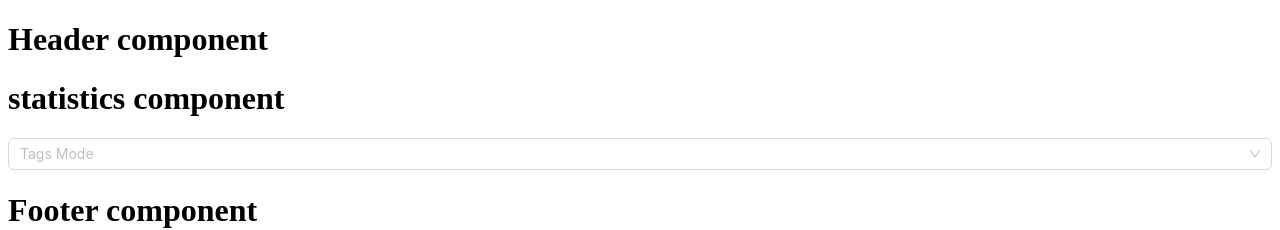
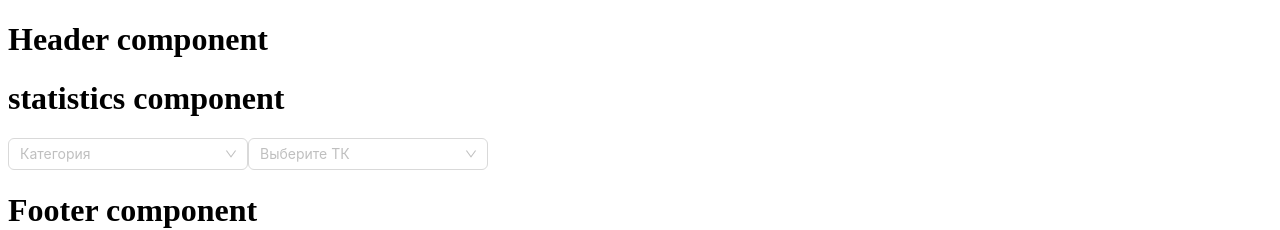
Before and after one commit to Lentyan/frontend, a Next.js app: page /statistics in a window 1280 px wide. Shown: the top 230 px of the page. Built offline with nearby package versions, Linux system fonts and the light colour scheme; no server answers.

Commit message:
feat: add select category

```diff
--- /dev/null
+++ b/src/components/SelectCategory/index.tsx
@@ -0,0 +1,48 @@
+'use client';
+
+import { Button, Select } from 'antd';
+import { useState } from 'react';
+import useGetAllCategories from '@/hooks/useGetAllCategories';
+
+export default function SelectCategory() {
+  const [selectedValues, setSelectedValues] = useState<string[]>([]);
+  console.log('SelectCategory');
+  const { allData } = useGetAllCategories();
+  const options = allData.map(category => ({
+    value: category,
+    label: category,
+  }));
+  const handleChange = (values: string[]) => {
+    setSelectedValues(values);
+    console.log(`selected ${values}`);
+  };
+  const handleClear = () => {
+    setSelectedValues([]);
+    console.log('Список очищен!');
+  };
+
+  return (
+    <>
+      <Select
+        mode="tags"
+        value={selectedValues}
+        placeholder="Категория"
+        onChange={handleChange}
+        options={options}
+        style={{ width: 240 }}
+        dropdownRender={(menu) => (
+          <div>
+            {menu}
+            <Button
+              type="link"
+              onClick={handleClear}
+              style={{ display: 'block', textAlign: 'center', padding: '4px' }}
+            >
+              Очистить
+            </Button>
+          </div>
+        )}
+      />
+    </>
+  );
+}
--- /dev/null
+++ b/src/components/SelectShop/index.tsx
@@ -0,0 +1,45 @@
+import { Button, Select } from 'antd';
+import { useState } from 'react';
+import useGetAllShops from '@/hooks/useGetAllShops';
+
+export default function SelectShop() {
+  console.log('SelectShop');
+  const { allData } = useGetAllShops(1, 20);
+  const [selectedValues, setSelectedValues] = useState<string[]>([]);
+  const options = allData.map(shop => ({
+    value: shop.id.toString(),
+    label: shop.store,
+  }));
+  const handleChange = (values: string[]) => {
+    setSelectedValues(values);
+    console.log(`selected ${values}`);
+  };
+
+  const handleClear = () => {
+    setSelectedValues([]);
+    console.log('Список очищен!');
+  };
+
+  return (
+    <Select
+      mode="tags"
+      value={selectedValues}
+      placeholder="Выберите ТК"
+      onChange={handleChange}
+      options={options}
+      style={{ width: 240 }}
+      dropdownRender={(menu) => (
+        <div>
+          {menu}
+          <Button
+            type="link"
+            onClick={handleClear}
+            style={{ display: 'block', textAlign: 'center', padding: '4px' }}
+          >
+            Очистить
+          </Button>
+        </div>
+      )}
+    />
+  );
+}
--- a/src/components/StatisticsSearch/index.tsx
+++ b/src/components/StatisticsSearch/index.tsx
@@ -1,52 +1,14 @@
 'use client';
-
-import { Button, Select } from 'antd';
-import useGetAllShops from '@/hooks/useGetAllShops';
-import { useState } from 'react';
+import SelectShop from '@/components/SelectShop';
+import SelectCategory from '@/components/SelectCategory';
 
 export default function StatisticsSearch() {
-  const { allShops, isLoading, isError } = useGetAllShops();
-  console.log(allShops, isLoading, isError);
-  const [selectedValues, setSelectedValues] = useState<string[]>([]);
-  const options = allShops.map(shop => ({
-    value: shop.id.toString(),
-    label: shop.store,
-  }));
-  const handleChange = (values: string[]) => {
-    setSelectedValues(values);
-    console.log(`selected ${values}`);
-  };
-
-  const handleClear = () => {
-    setSelectedValues([]);
-    console.log('Список очищен!');
-  };
-
+  console.log('StatisticsSearch');
   return (
     <>
       <form>
-        <Select
-          mode="tags"
-          value={selectedValues}
-          style={{
-            width: '100%',
-          }}
-          placeholder="Tags Mode"
-          onChange={handleChange}
-          options={options}
-          dropdownRender={(menu) => (
-            <div>
-              {menu}
-              <Button
-                type="link"
-                onClick={handleClear}
-                style={{ display: 'block', textAlign: 'center', padding: '4px' }}
-              >
-                Очистить
-              </Button>
-            </div>
-          )}
-        />
+        <SelectCategory/>
+        <SelectShop/>
       </form>
     </>
   );
--- /dev/null
+++ b/src/hooks/useGetAllCategories.tsx
@@ -0,0 +1,17 @@
+'use client';
+
+import { useEffect, useState } from 'react';
+import { useGetCategoriesQuery } from '@/redux/lenta/lenta.api';
+
+export default function useGetAllCategories() {
+  const [allData, setAllData] = useState<string[]>([]);
+  const { data, isLoading, isError } = useGetCategoriesQuery();
+
+  useEffect(() => {
+    if (!isLoading && data && data?.categories) {
+      setAllData((prevData) => [...prevData, ...data.categories]);
+    }
+  }, [data, isLoading]);
+
+  return { allData, isError, isLoading };
+}
--- a/src/hooks/useGetAllShops.tsx
+++ b/src/hooks/useGetAllShops.tsx
@@ -1,21 +1,23 @@
 'use client';
 
 import { useEffect, useState } from 'react';
+import { Shop } from '@/interfaces/Shop';
 import { useGetShopsQuery } from '@/redux/lenta/lenta.api';
 
-export default function useGetAllShops() {
-  const [allShops, setAllShops] = useState<any[]>([]);
-  const [page, setPage] = useState(1);
-  const { data, isError, isLoading } = useGetShopsQuery(page);
+
+export default function useGetAllShops(initialPage = 1, limit?: number) {
+  const [allData, setAllData] = useState<Shop[]>([]);
+  const [page, setPage] = useState(initialPage);
+  const { data, isError, isLoading } = useGetShopsQuery({ page, limit });
 
   useEffect(() => {
-    if (!isLoading && data && data.results) {
-      setAllShops(prevShops => [...prevShops, ...data.results]);
+    if (!isLoading && data) {
+      setAllData((prevData) => [...prevData, ...data.results]);
       if (data.next) {
-        setPage(prevPage => prevPage + 1);
+        setPage((prevPage) => prevPage + 1);
       }
     }
   }, [data, isLoading]);
 
-  return { allShops, isLoading, isError };
+  return { allData, isLoading, isError };
 }
--- /dev/null
+++ b/src/interfaces/Category.ts
@@ -0,0 +1,3 @@
+export interface Category {
+  categories: string[],
+}
--- a/src/interfaces/Shop.ts
+++ b/src/interfaces/Shop.ts
@@ -1,7 +1,7 @@
 export interface ShopApiResponse<T> {
   count: number
-  next: string
-  previous: any
+  next: string | null
+  previous: string | null
   results: T[]
 }
 
--- a/src/redux/lenta/lenta.api.ts
+++ b/src/redux/lenta/lenta.api.ts
@@ -1,5 +1,11 @@
 import { createApi, fetchBaseQuery } from '@reduxjs/toolkit/query/react';
 import { Shop, ShopApiResponse } from '@/interfaces/Shop';
+import { Category } from '@/interfaces/Category';
+
+interface GetPageParams {
+  page?: number;
+  limit?: number;
+}
 
 export const lentaApi = createApi({
   reducerPath: 'shopApi',
@@ -7,15 +13,21 @@ export const lentaApi = createApi({
     baseUrl: 'http://localhost:80/',
   }),
   endpoints: build => ({
-    getShops: build.query<ShopApiResponse<Shop>, number | void>({
-      query: ( page = 1) => ({
+    getShops: build.query<ShopApiResponse<Shop>, GetPageParams>({
+      query: ( { page = 1, limit = 10 } = {}) => ({
         url: 'api/v1/shops/',
         params: {
           page,
+          limit,
         },
+      }),
+    }),
+    getCategories: build.query<Category, void>({
+      query: () => ({
+        url: 'api/v1/categories/',
       }),
     }),
   }),
 });
 
-export const { useGetShopsQuery } = lentaApi;
+export const { useGetShopsQuery, useGetCategoriesQuery } = lentaApi;
```
